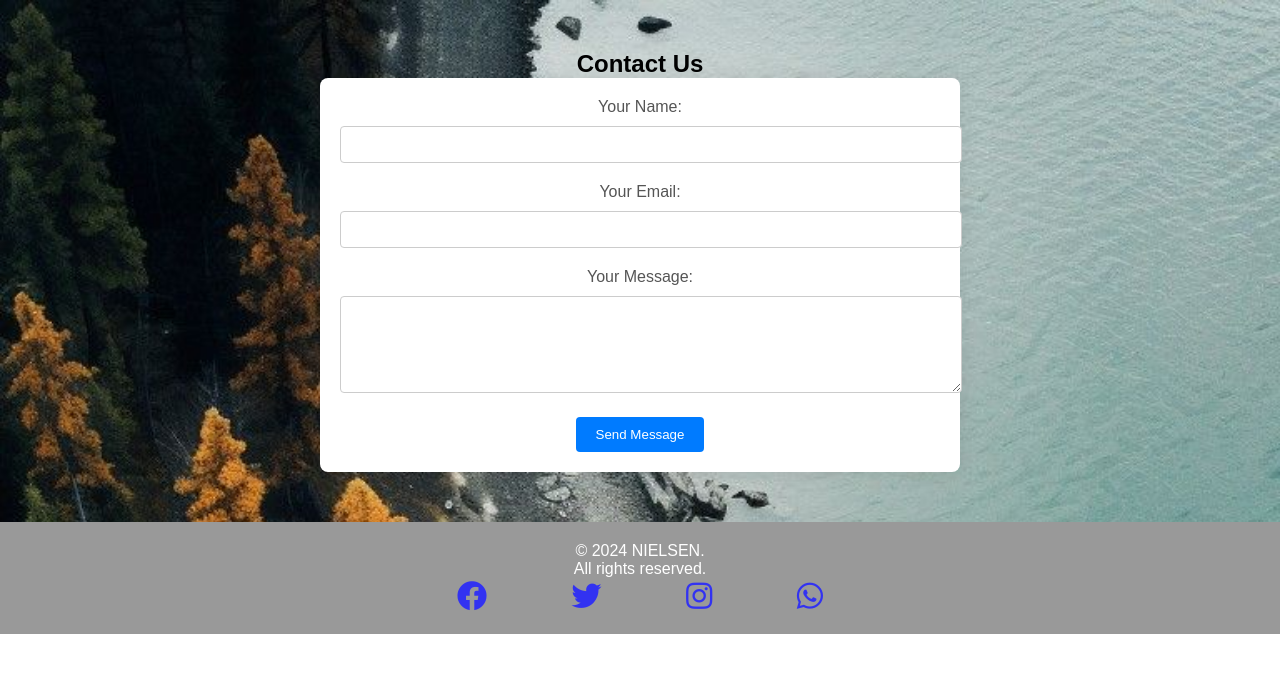
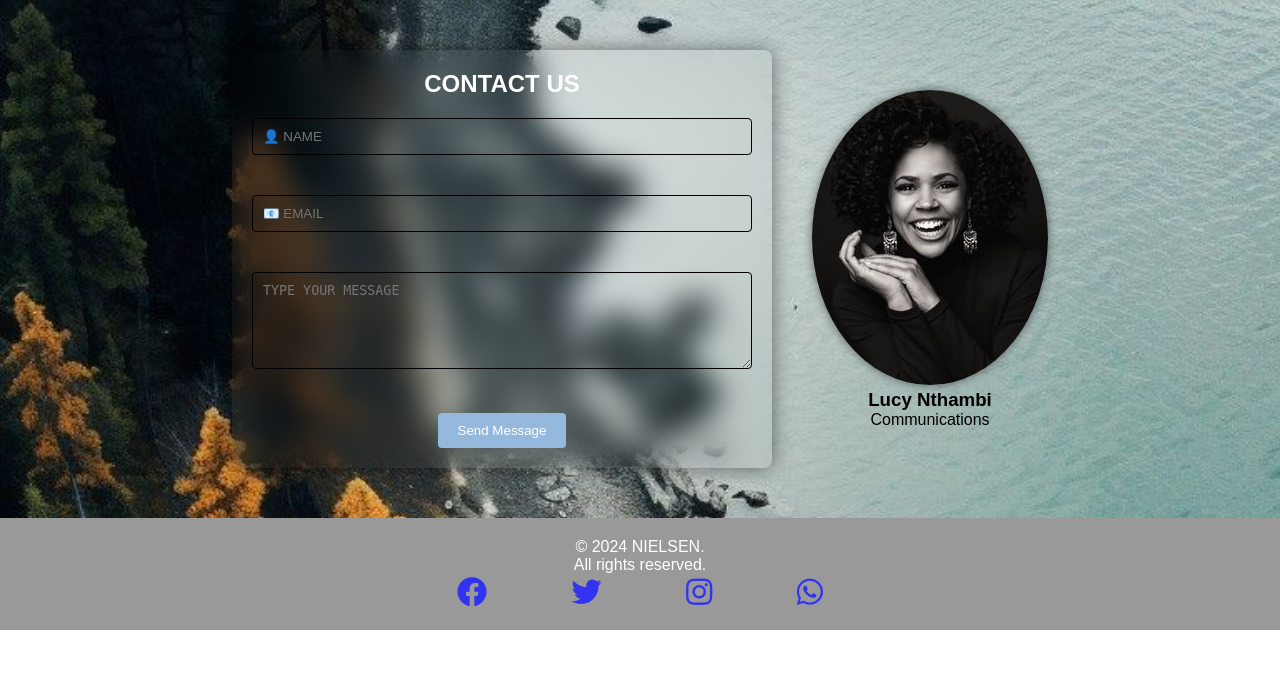
Before and after one commit to jongo-love/NIELSEN_ACCIDENT_ANALYSIS, a Flask app: page /contact in a window 1280 px wide. Shown: the part 48-721 px from the top of the page. Run offline with Flask 3, Linux system fonts and the light colour scheme.

Commit message:
Working of the contact page 13:25 Thursday 2024 spotify I say a little prayer for you.

```diff
--- a/templates/contact.html
+++ b/templates/contact.html
@@ -3,20 +3,21 @@
 {% block content %}
 <section class="contact-section">
     <div class="container">
-        <h2>Contact Us</h2>
-        <div class="contact-form">
-            <form action="#" method="POST">
-                <label for="name">Your Name:</label>
-                <input type="text" id="name" name="name" required>
-
-                <label for="email">Your Email:</label>
-                <input type="email" id="email" name="email" required>
-
-                <label for="message">Your Message:</label>
-                <textarea id="message" name="message" rows="5" required></textarea>
-
-                <button type="submit">Send Message</button>
-            </form>
+        <div class="contact-content">
+            <div class="contact-form">
+                <h2>CONTACT US</h2>
+                <form action="#" method="POST">
+                    <input type="text" id="name" name="name" placeholder="&#x1F464; NAME">
+                    <input type="email" id="email" name="email" placeholder="&#x1F4E7; EMAIL" required>
+                    <textarea id="message" name="message" rows="5" placeholder="TYPE YOUR MESSAGE"></textarea>
+                    <button type="submit">Send Message</button>
+                </form>
+            </div>
+            <div class="contact-image">
+                <img src="static/blackwhite.jpg" alt="Image for blending">
+                <h3>Lucy Nthambi</h3>
+                <p>Communications</p>
+            </div>
         </div>
     </div>
 </section>
@@ -35,24 +36,39 @@
     text-align: center;
 }
 
-.contact-form {
-    max-width: 600px;
-    margin: 0 auto;
-    padding: 20px;
-    background-color: #fff;
-    border-radius: 8px;
-    box-shadow: 0px 0px 20px rgba(0, 0, 0, 0.1);
+.contact-content {
+    display: flex;
+    justify-content: center;
+    align-items: center;
 }
 
-.contact-form h2 {
+.contact-form {
+    max-width: 500px;
+    margin-right: 40px; /* Adjust spacing */
+    padding: 20px;
+    background-color: transparent;
+    border-radius: 8px;
+    box-shadow: 0px 0px 20px rgba(0, 0, 0, 0.5);
+    backdrop-filter: blur(15px);
+    transform: .3s;
+}
+
+.contact-image img {
+    max-width: 100%;
+    border-radius: 50%;
+    overflow:hidden;
+    box-shadow: 0px 0px 10px rgba(0, 0, 0, 0.5); /* Add shadow effect */
+}
+
+h2 {
     margin-bottom: 20px;
-    color: #333;
+    color: #fff;
 }
 
 .contact-form label {
     display: block;
     margin-bottom: 10px;
-    color: #555;
+    color: #000000;
 }
 
 .contact-form input[type="text"],
@@ -60,9 +76,11 @@
 .contact-form textarea {
     width: 100%;
     padding: 10px;
-    margin-bottom: 20px;
-    border: 1px solid #ccc;
+    background-color: transparent;
+    margin-bottom: 40px;
+    border: 1px solid rgb(0, 0, 0);
     border-radius: 4px;
+    box-sizing: border-box;
 }
 
 .contact-form textarea {
@@ -72,7 +90,7 @@
 .contact-form button {
     display: inline-block;
     padding: 10px 20px;
-    background-color: #007bff;
+    background-color: #95b8dd;
     color: #fff;
     border: none;
     border-radius: 4px;
@@ -81,8 +99,25 @@
 }
 
 .contact-form button:hover {
-    background-color: #0056b3;
+    background-color: #72adbe;
 }
 
 </style>
+<script>
+    function validateMessage() {
+        var message = document.getElementById("message").value.toLowerCase();
+        var relevantKeywords = ["accident", "analysis", "inquiry", "web app", "application"];
+
+        // Check if the message contains relevant keywords
+        for (var i = 0; i < relevantKeywords.length; i++) {
+            if (message.includes(relevantKeywords[i])) {
+                return true; // Message is relevant, allow submission
+            }
+        }
+
+        // If none of the relevant keywords are found, display an alert and prevent form submission
+        alert("Please ensure your message is relevant to accident analysis and inquiries related to the web app.");
+        return false;
+    }
+</script>
 {% endblock %}
```
Also changed, not shown: static/africanwoman.jpg (added), static/blackwhite.jpg (added), static/dance.jpg (added), static/duck.jpg (added), static/masai.jpg (added), static/penguin.jpg (added), static/teamkale.jpg (added), static/womansmile.jpg (added).
